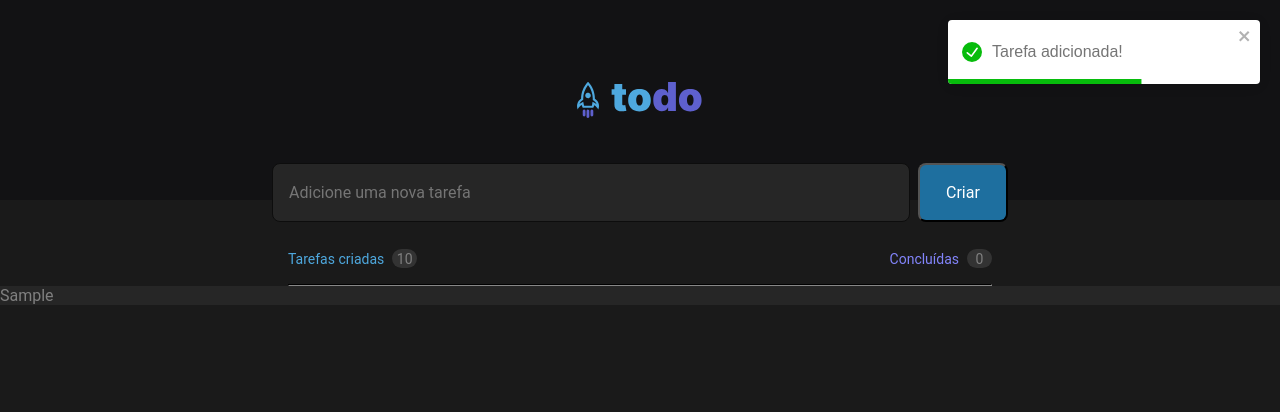
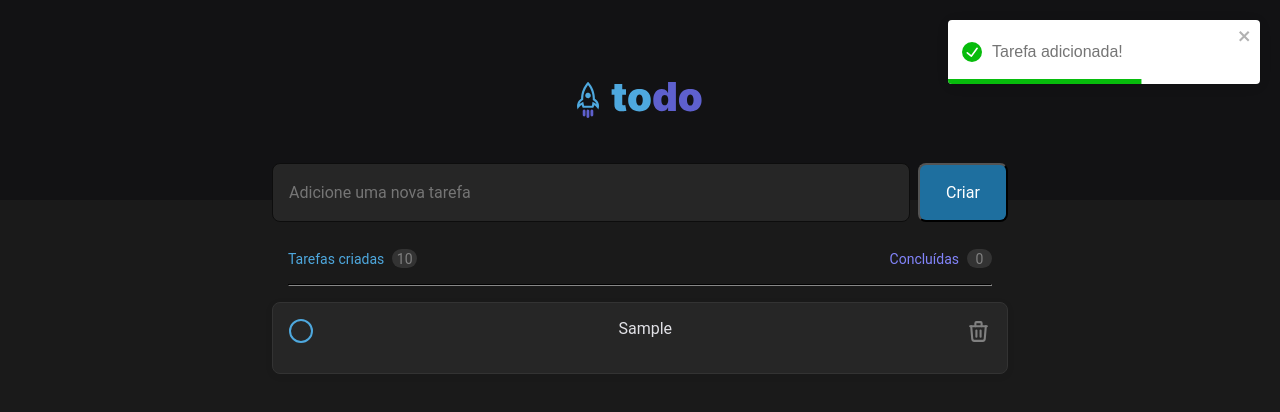
Before and after one commit to alexbruno10/todo-list, a React (Vite) app: page / in a window 1280 px wide. Both pictures are taken after typing "Sample" into the empty fields and a click on the button "Criar". Shown: the top 412 px of the page. Built offline with nearby package versions, Linux system fonts and the light colour scheme.

Commit message:
Setting style in container

```diff
--- a/package.json
+++ b/package.json
@@ -11,6 +11,7 @@
   "dependencies": {
     "react": "^18.2.0",
     "react-dom": "^18.2.0",
+    "react-icons": "^4.6.0",
     "react-toastify": "^9.0.8",
     "sass": "^1.55.0"
   },
--- a/src/components/Tasks/index.tsx
+++ b/src/components/Tasks/index.tsx
@@ -1,12 +1,19 @@
 import {Task} from '../Task'
 import './style.scss'
 import Book from '/book.svg'
+import {TbTrash} from 'react-icons/tb'
 
 interface Props {
     task: Task[];
 }
 
 export default function Tasks({task}: Props) {
+
+
+    function handleCheckButton() {
+        console.log('oi, chegamos no button');
+    }
+
     return (
         <>
         <div className="tasks">
@@ -40,7 +47,13 @@ export default function Tasks({task}: Props) {
         ) : (
             task.map(task => (
                 <div className="contentTask">
+                    <button onClick={handleCheckButton} className="checkButton">
+                        <div />
+                    </button>
                     <p key={task.id}>{task.description}</p>
+                    <button className="TrashIcon">
+                        <TbTrash size={25}/>
+                    </button>
                 </div>
             ))
         )}
--- a/src/components/Tasks/style.scss
+++ b/src/components/Tasks/style.scss
@@ -16,6 +16,8 @@
     width: 100%;
     display: flex;
     justify-content: space-between;
+    margin: 0 auto;
+    padding: 0;
 }
 
 .createdTasks {
@@ -75,5 +77,53 @@
 }
 
 .contentTask {
+
+    overflow-wrap: break-all;
+    word-wrap: inherit;
+    padding-top: 1rem;
+    padding-bottom: 1rem;
+    padding-left: 1rem;
+    padding-right: 1rem;
+    justify-content: space-between;
+    display: flex;
     background-color: var(--gray-700);
+    color: var(--gray-100);
+    width: 46rem;
+    height: 4.5rem;
+    align-items: flex-start;
+
+    border: 1px solid #333333;
+    box-shadow: 0px 0.125rem 0.5rem rgba(0, 0, 0, 0.06);
+    border-radius: 0.5rem;
+
+    flex: none;
+    order: 0;
+    align-self: stretch;
+    flex-grow: 0;
+
+    margin: 0 auto;
+    margin-top: 1rem;
+
+
 }
+
+.checkButton {
+    border: none;
+    background: none;
+    width: 1.5rem;
+    height: 1.5rem;
+    margin-right: 0.725rem;
+
+    div {
+        border: 2px solid var(--blue);
+        border-radius: 100%;
+        height: 100%;
+        width: 100%;
+    }
+}
+
+.TrashIcon {
+    border: none;
+    background: none;
+    color: #808080;
+}
```
Also changed, not shown: 1 other file (tests, documents, lock files or other folders).
